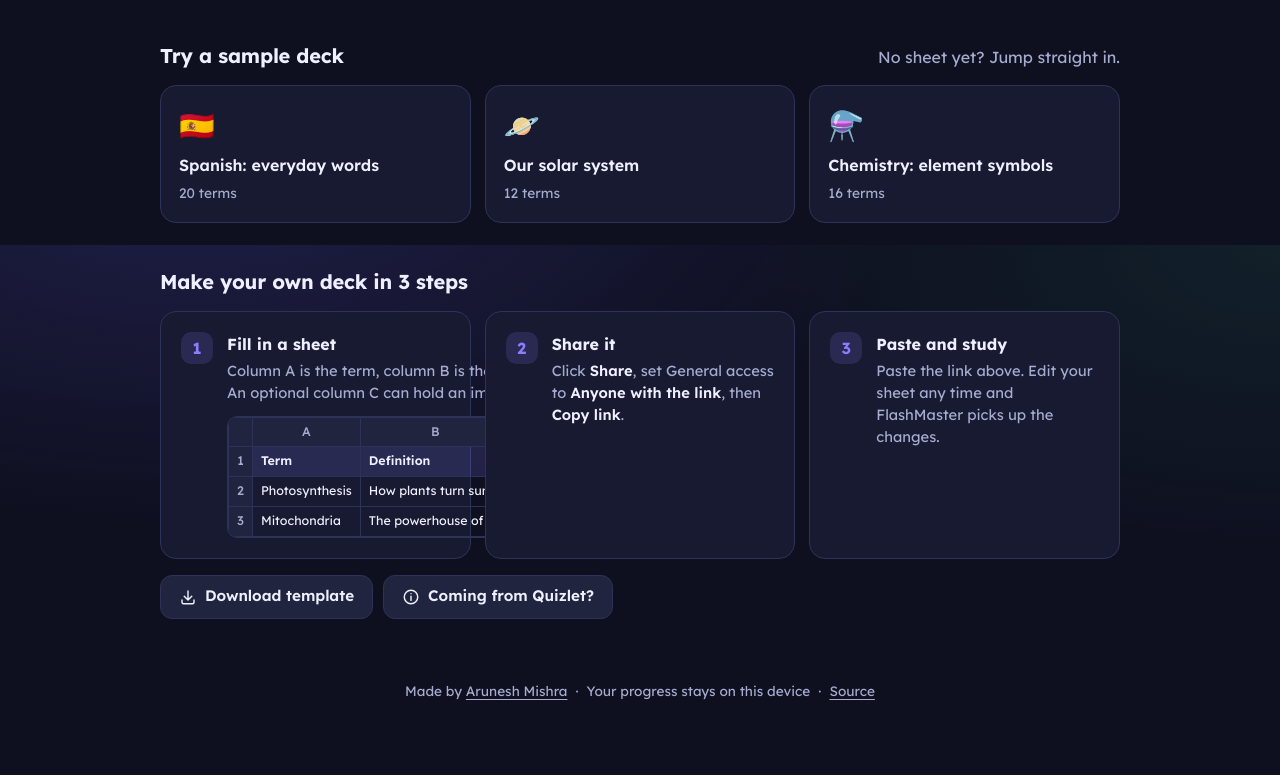
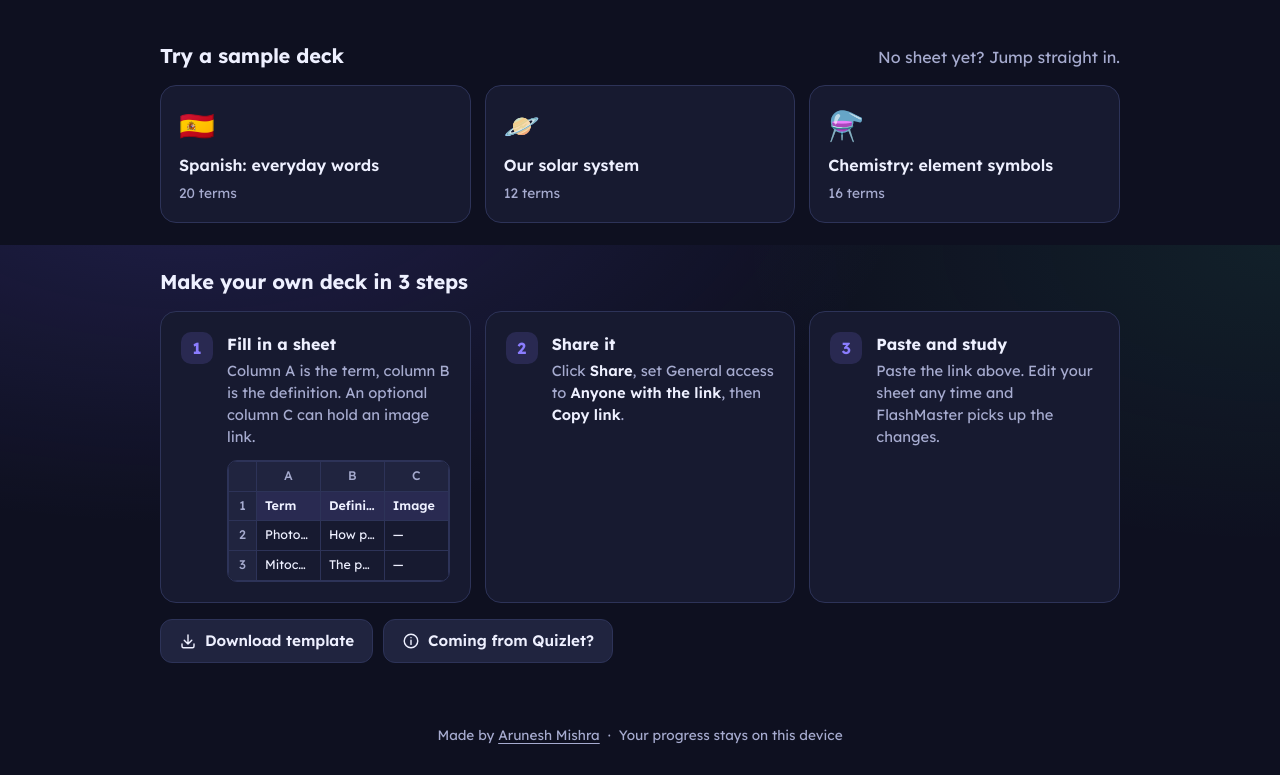
Before and after one commit to aruneshmishra/flash-master, a website with bundled scripts: page index.html in a window 1280 px wide. Shown: the part 555-1330 px from the top of the page. Before the commit the page ends 1286 px from the top, so only its background shows below. Built offline with nearby package versions, Linux system fonts and the light colour scheme.

Commit message:
Setup VSCode configuration and update .gitignore; enhance CSS for better layout

```diff
--- a/css/style.css
+++ b/css/style.css
@@ -275,17 +275,19 @@ kbd { display: inline-block; min-width: 24px; padding: 2px 7px; border-radius: 7
 
 .how .steps { list-style: none; padding: 0; display: grid; gap: 14px; grid-template-columns: repeat(auto-fit, minmax(250px, 1fr)); }
 .steps li { display: flex; gap: 14px; padding: 20px; background: var(--surface); border: 1px solid var(--border); border-radius: var(--radius); }
+.steps li > div { flex: 1; min-width: 0; }
 .steps h3 { font-size: 1rem; margin-bottom: 4px; }
 .steps p { color: var(--muted); font-size: .92rem; }
 .steps b { color: var(--text); font-weight: 600; }
 .step-num { flex: none; width: 32px; height: 32px; border-radius: 10px; display: grid; place-items: center; background: var(--primary-soft); color: var(--primary); font-weight: 700; }
 .how-actions { display: flex; gap: 10px; flex-wrap: wrap; margin-top: 16px; }
 .sheet-preview { margin-top: 12px; overflow-x: auto; border-radius: 10px; border: 1px solid var(--border); }
-.sheet-preview table { border-collapse: collapse; font-size: .78rem; width: 100%; }
+.sheet-preview table { border-collapse: collapse; font-size: .78rem; width: 100%; table-layout: fixed; }
+.sheet-preview tr > th:first-child { width: 28px; padding: 5px 0; }
 .sheet-preview th, .sheet-preview td { border: 1px solid var(--border); padding: 5px 8px; text-align: left; white-space: nowrap; }
 .sheet-preview th { background: var(--surface-2); color: var(--muted); font-weight: 500; text-align: center; }
 .sheet-preview tr.hdr td { font-weight: 600; background: var(--primary-soft); }
-.sheet-preview td { max-width: 150px; overflow: hidden; text-overflow: ellipsis; }
+.sheet-preview td { overflow: hidden; text-overflow: ellipsis; }
 
 /* ---------- mastery bar ---------- */
 .mastery { display: grid; gap: 8px; }
--- a/index.html
+++ b/index.html
@@ -38,8 +38,6 @@
     <span>Made by <a href="https://aruneshmishra.github.io/" target="_blank" rel="noopener">Arunesh Mishra</a></span>
     <span aria-hidden="true">·</span>
     <span>Your progress stays on this device</span>
-    <span aria-hidden="true">·</span>
-    <a href="https://github.com/aruneshmishra/flash-master" target="_blank" rel="noopener">Source</a>
   </footer>
 
   <div id="toasts" class="toasts" aria-live="polite"></div>
```
Also changed, not shown: 1 other file.
